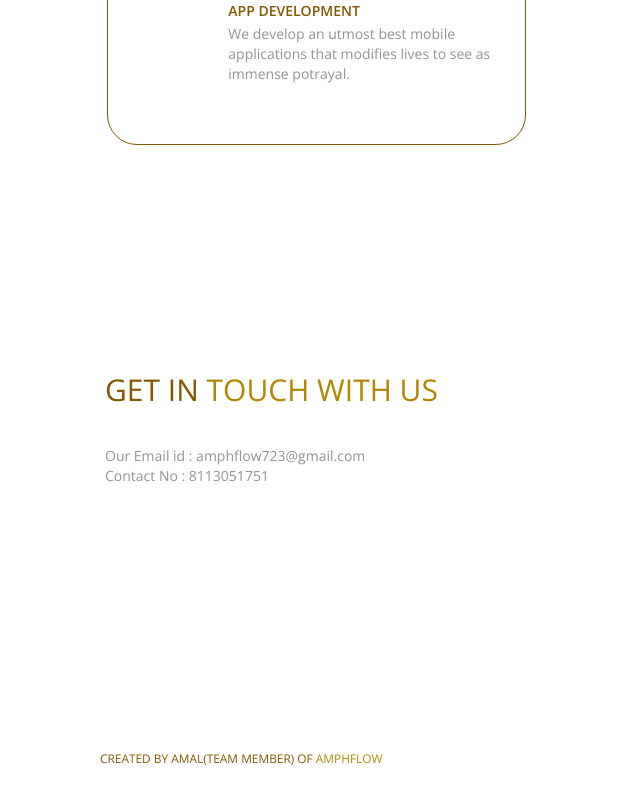
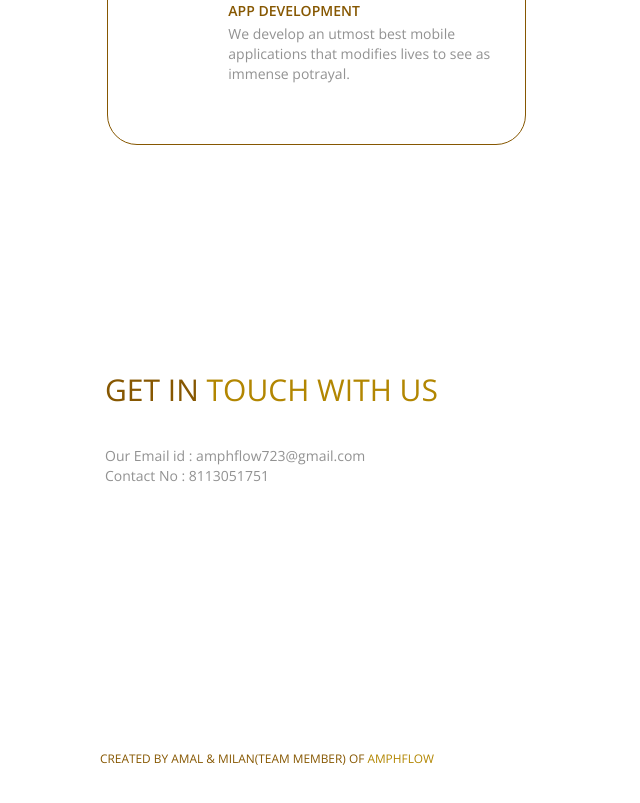
Before and after one commit to amalanay2000/AMPhflow, a plain HTML site: page index.html in a window 1280 px wide. Shown: the part 2092-2895 px from the top of the page, without its empty margins (0-640 px from the left). Drawn offline with nearby package versions, Linux system fonts and the light colour scheme; a script that the page names is missing.

Commit message:
Update index.html

```diff
--- a/index.html
+++ b/index.html
@@ -198,7 +198,7 @@
 		<div class="row">
 			<div class="col-lg-12">
 				<p class="templatemo-copyright-container text-uppercase small templatemo-brown">
-					<span class="templatemo-copyright-text">Created by Amal(team member) of <a href="#" class="templatemo-gold">AMPhflow</a></span>
+					<span class="templatemo-copyright-text">Created by Amal & Milan(team member) of <a href="#" class="templatemo-gold">AMPhflow</a></span>
 					<!-- <span class="templatemo-copyright-design">Design: <a href="http://www.templatemo.com" class="templatemo-gold">templatemo</a></span> -->
 				</p>
 			</div>
```
